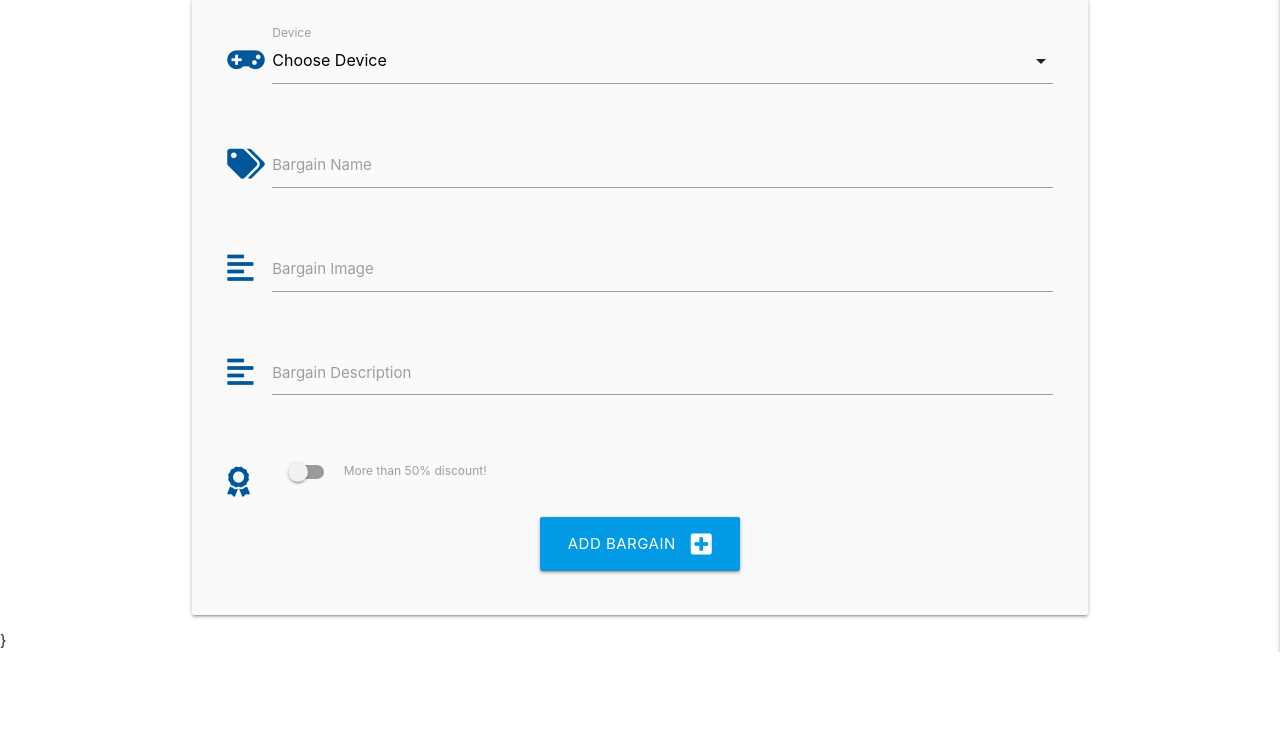
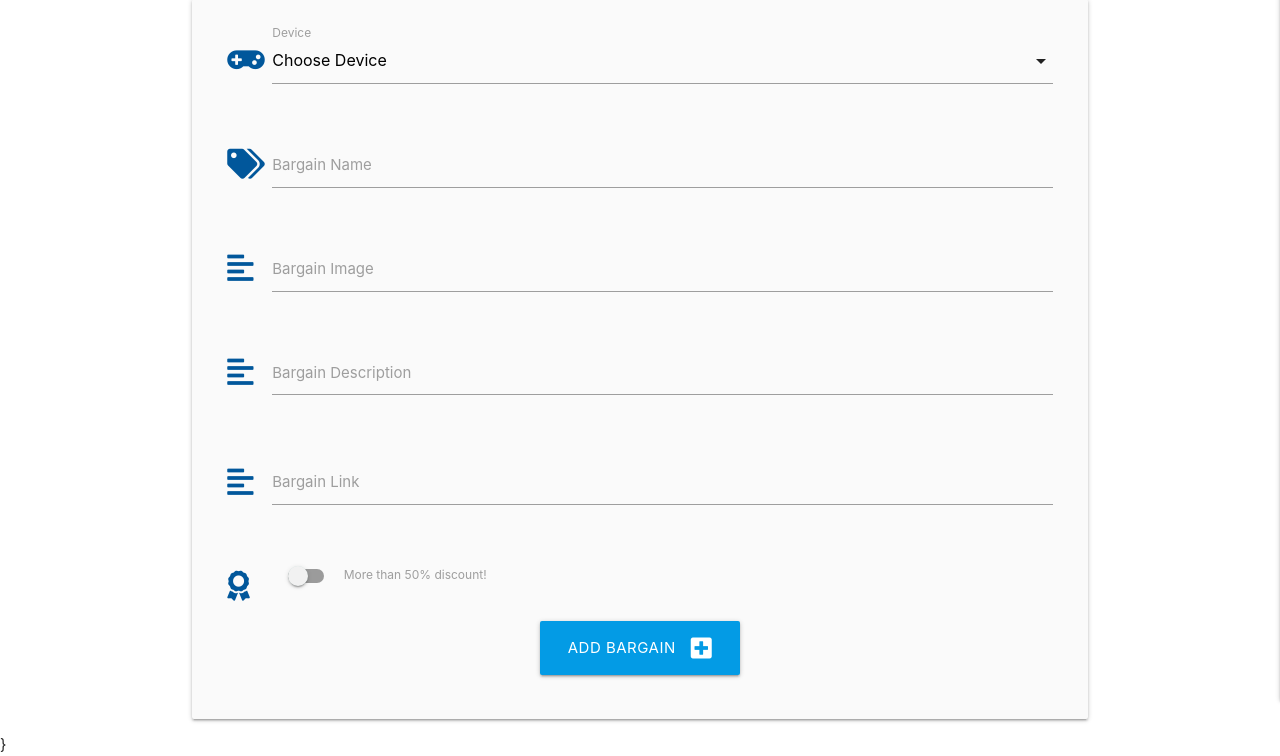
Before and after one commit to blockjarvis/ciproject3, a Flask app: page /add_bargain in a window 1280 px wide. Shown: the part 160-916 px from the top of the page. Before the commit the page ends 812 px from the top, so only its background shows below. Run offline with Flask 2, Linux system fonts and the light colour scheme; data that the repository does not hold is empty; some libraries are stand-ins or nearby versions.

Commit message:
link input to bargain add

```diff
--- a/app.py
+++ b/app.py
@@ -105,6 +105,7 @@ def add_bargain():
             "bargain_name": request.form.get("bargain_name"),
             "bargain_img": request.form.get("bargain_img"),
             "bargain_description": request.form.get("bargain_description"),
+            "bargain_link": request.form.get("bargain_link"),
             "under_50": under_50,
             "created_by": session["user"]
             # new func here
@@ -127,6 +128,7 @@ def edit_bargain(bargain_id):
             "bargain_name": request.form.get("bargain_name"),
             "bargain_img": request.form.get("bargain_img"),
             "bargain_description": request.form.get("bargain_description"),
+            "bargain_link": request.form.get("bargain_link"),
             "under_50": under_50,
             "created_by": session["user"]
             # new func here
--- a/templates/add_bargain.html
+++ b/templates/add_bargain.html
@@ -31,7 +31,7 @@
             <div class="row">
                 <div class="input-field col s12">
                     <i class="fas fa-align-left prefix light-blue-text text-darken-4"></i>
-                    <input id="bargain_img" name="bargain_img" type="text">
+                    <input id="bargain_img" name="bargain_img" type="text" class="validate" required>
                     <label for="bargain_img">Bargain Image</label>
                 </div>
             </div>
@@ -42,6 +42,14 @@
                     <textarea id="bargain_description" name="bargain_description" minlength="5"
                         maxlength="200" class="materialize-textarea validate" required></textarea>
                     <label for="bargain_description">Bargain Description</label>
+                </div>
+            </div>
+            <!-- Bargain Link -->
+            <div class="row">
+                <div class="input-field col s12">
+                    <i class="fas fa-align-left prefix light-blue-text text-darken-4"></i>
+                    <input id="bargain_link" name="bargain_link" type="text" class="validate" required>
+                    <label for="bargain_link">Bargain Link</label>
                 </div>
             </div>
             <!-- discount toggle -->
--- a/templates/bargains.html
+++ b/templates/bargains.html
@@ -25,6 +25,7 @@
         <div class="collapsible-body">
           <img class="bargainimg" src="{{ bargain.bargain_img }}" alt="bargain-img">
           <p>{{ bargain.bargain_description }}</p>
+          <a href="{{ bargain.bargain_link }}" class="btn-small green accent-4" target="_blank">Get Deal</a>
           <p><em>by: {{ bargain.created_by }}</em></p>
         </div>
     </li>
```
Also changed, not shown: templates/edit_bargain.html (+10 -2 lines).
